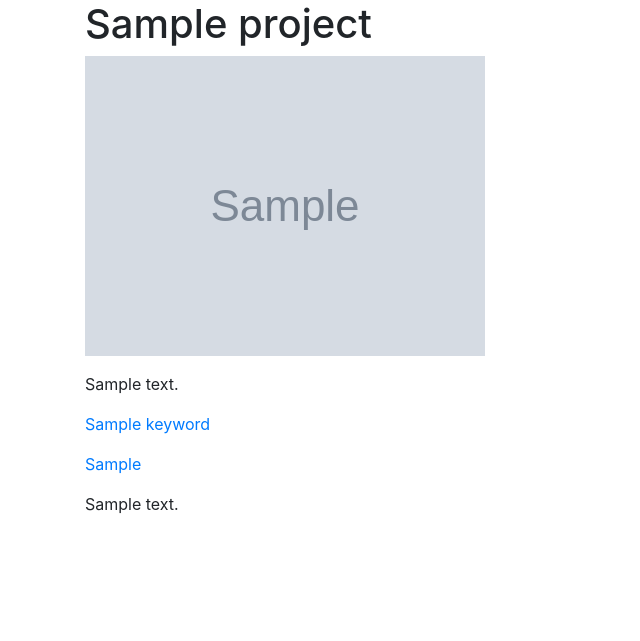
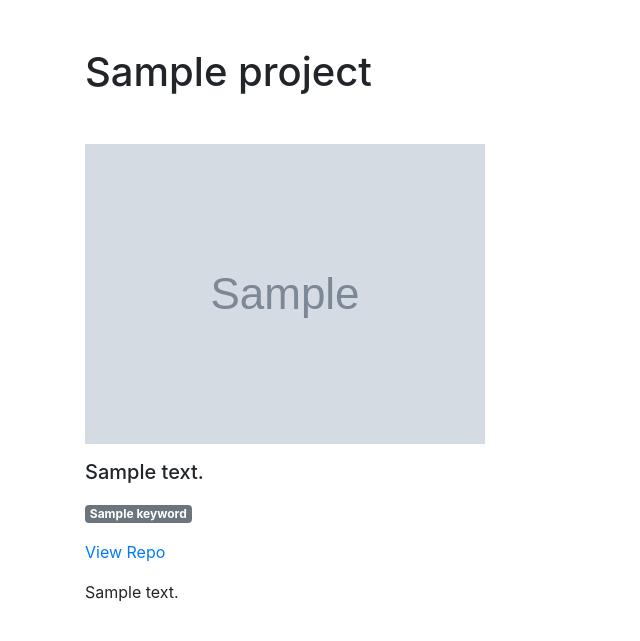
Before and after one commit to jdavv/jeanlucdavern_portfolio, a Django app: template jeanlucdavern_portfolio/templates/projects/project_detail.html in a window 1280 px wide. Shown: the part 56-697 px from the top of the page, without its empty margins (0-640 px from the left). Run offline with Django 3.2, Linux system fonts and the light colour scheme; the template is opened without the code that fills it: values that come from a table or form of the project are taken from there, others are empty; tables that the repository leaves empty hold one stand-in row (values such as "Sample post"); grey boxes marked "Sample" are stand-in pictures; parts of the project's set-up code (start-up, migrations or seed data) failed here and were passed over; some libraries are stand-ins or nearby versions.

Commit message:
Continue with html updates

```diff
--- a/jeanlucdavern_portfolio/templates/projects/project_detail.html
+++ b/jeanlucdavern_portfolio/templates/projects/project_detail.html
@@ -1,24 +1,24 @@
 {% extends "base.html" %}
 {% load static %}
 {% block content %}
-<h1>{{ project.title }}</h1>
+<h1 class="my-5">{{ project.title }}</h1>
 
 <img src="{{ project.image.url }}" class="img-fluid" alt="An image of {{ project.title }}.">
 
 <div class="mt-3">
-{{ project.description }}
+  <h5>{{ project.description }}</h5>
 </div>
 
 <div class="mt-3">
 {% for keyword in project.keywords.all %}
-		<a href="{{ keyword.get_absolute_url }}" id="keyword">{{ keyword.name }}</a>
+		<a href="{{ keyword.get_absolute_url }}" class="badge badge-secondary" id="keyword">{{ keyword.name }}</a>
 {% endfor %}
 </div>
 <div class="mt-3">
-<a href="{{ project.repo }}">{{ project.repo }}</a>
+<a href="{{ project.repo }}">View Repo</a>
 </div>
 
-<div class="mt-3">
+<div class="my-3">
 {{ project.text|safe }}
 </div>
 
--- a/jeanlucdavern_portfolio/templates/projects/project_list.html
+++ b/jeanlucdavern_portfolio/templates/projects/project_list.html
@@ -21,7 +21,7 @@
   <div class="card border-0 my-3">
     <img src="{{ project.image.url }}" class="card-img-top rounded" alt="An image of {{ project.title }}.">
       <div class="card-body">
-        <h2>{{ project.title }}</h2>
+        <h2 id="project_title">{{ project.title }}</h2>
         <h5>{{ project.description }}</h5>
       </div>
     <div class="card-footer border-0">
```
Also changed, not shown: jeanlucdavern_portfolio/templates/projects/home_list.html (+5 -3 lines).
